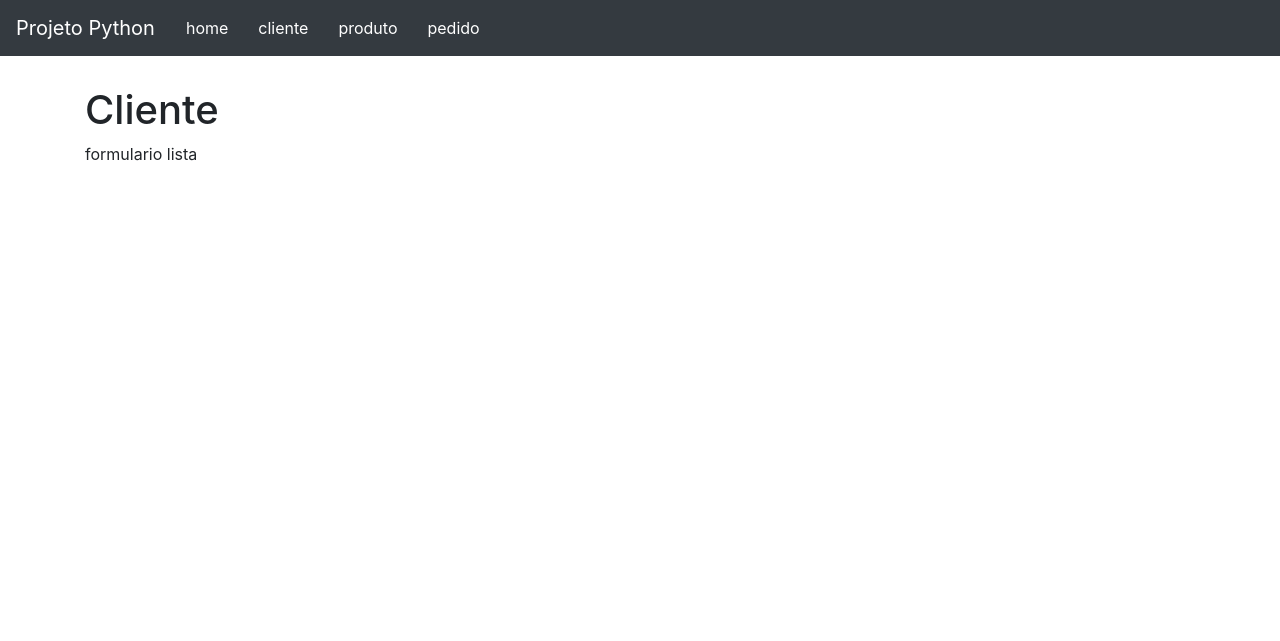
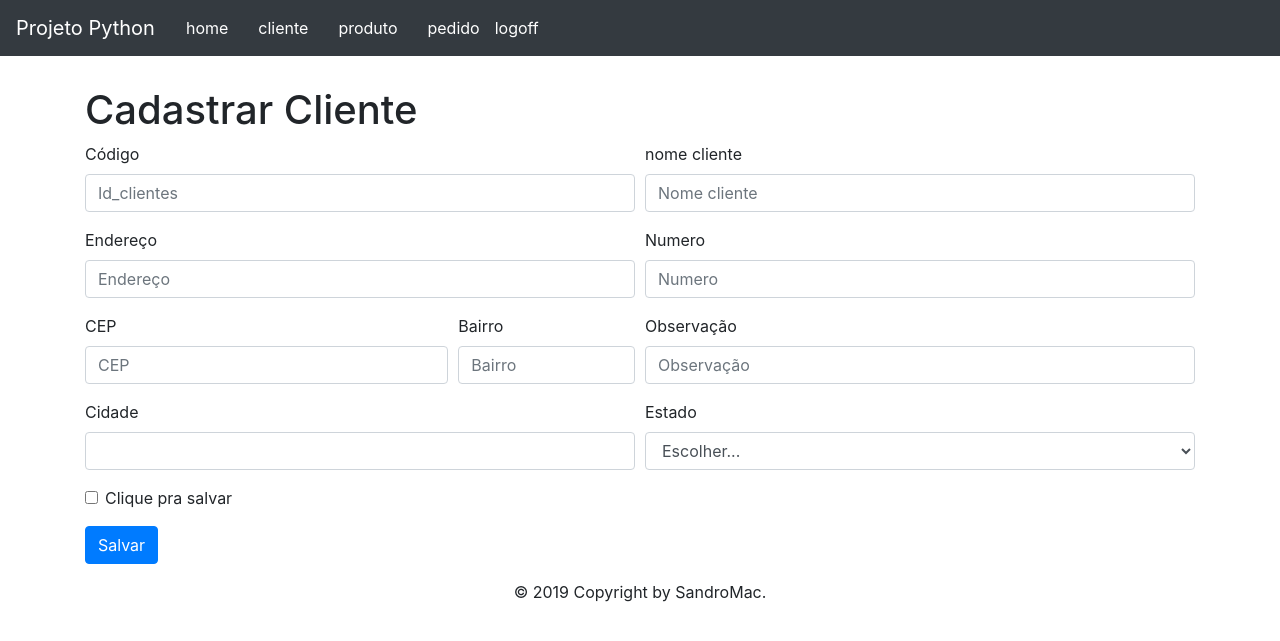
Before and after one commit to SandroVingla/webPythonProjetoEstudo2019_02, a Flask app: page /cliente/ in a window 1280 px wide. Shown: the top 641 px of the page. Run offline with Flask 2, Linux system fonts and the light colour scheme; some libraries are stand-ins or nearby versions.

Commit message:
feito login sem o logout

```diff
--- a/app.py
+++ b/app.py
@@ -1,4 +1,5 @@
-from flask import Flask, render_template, redirect, url_for, Blueprint
+from flask import Flask, render_template, redirect, url_for, Blueprint, session
+from datetime import timedelta
 
 
 from mod_login.login import bp_login
@@ -7,6 +8,7 @@ from mod_cliente.cliente import bp_cliente
 from mod_pedido.pedido import pedidoBP
 from mod_erro.erro import bp_erro
 from mod_produto.produto import bp_produto
+
 
 
 def create_app():
@@ -27,5 +29,10 @@ def create_app():
     def nao_encontrado(error):
         return redirect('/erro')
 
+    @app.before_request
+    def before_request():
+        session.permanent = True
+        app.permanent_session_lifetime = timedelta(minutes=1)
+
 
     return app
--- a/mod_cliente/templates/formListaCliente.html
+++ b/mod_cliente/templates/formListaCliente.html
@@ -1,6 +1,90 @@
 {% extends 'modelo.html' %}
 
 {% block content %}
-<h1>Cliente</h1>
-<p class="importat">formulario lista</p>
+
+<form>
+    <h1>Cadastrar Cliente</h1>
+    <div class="form-row">
+        <div class="form-group col-md-6">
+            <label for="inputCodigo">Código</label>
+            <input type="Id" class="form-control" id="inputIdcliente" placeholder="Id_clientes">
+        </div>
+        <div class="form-group col-md-6">
+            <label for="inputNome">nome cliente</label>
+            <input type="Nome" class="form-control" id="inputNome" placeholder="Nome cliente">
+        </div>
+    </div>
+    <div class="form-row">
+        <div class="form-group col-md-6">
+            <label for="inputEndereço">Endereço</label>
+            <input type="Id" class="form-control" id="inputIdEndereço" placeholder="Endereço">
+        </div>
+        <div class="form-group col-md-6">
+            <label for="inputNome">Numero</label>
+            <input type="Numero" class="form-control" id="inputNumero" placeholder="Numero">
+        </div>
+    </div>
+    <div class="form-row">
+        <div class="form-group col-md-4">
+            <label for="inputCEP">CEP</label>
+            <input type="CEP" class="form-control" id="inputIdCEP" placeholder="CEP">
+        </div>
+        <div class="form-group col-md-2">
+            <label for="inputBairro">Bairro</label>
+            <input type="Bairro" class="form-control" id="inputBairro" placeholder="Bairro">
+        </div>
+        <div class="form-grup col-md-6">
+            <label for="inputObservação">Observação</label>
+            <input type="Observação" class="form-control" id="inputObservação" placeholder="Observação">
+        </div>
+    </div>
+    <div class="form-row">
+        <div class="form-group col-md-6">
+            <label for="inputCity">Cidade</label>
+            <input type="text" class="form-control" id="inputCity">
+        </div>
+        <div class="form-group col-md-6">
+            <label for="inputEstado">Estado</label>
+            <select id="inputEstado" class="form-control">
+                <option selected>Escolher...</option>
+                <option>Acre (AC)</option>
+                <option>Alagoas (AL)</option>
+                <option>Amapá (AP)</option>
+                <option>Amazonas (AM)</option>
+                <option>Bahia (BA)</option>
+                <option>Ceará (CE)</option>
+                <option>Distrito Federal (DF)</option>
+                <option>Espírito Santo (ES)</option>
+                <option>Goiás (GO)</option>
+                <option>Maranhão (MA)</option>
+                <option>Mato Grosso (MT)</option>
+                <option>Mato Grosso do Sul (MS)</option>
+                <option>Minas Gerais (MG)</option>
+                <option>Paraíba (PB)</option>
+                <option>Paraná (PR)</option>
+                <option>Pernambuco (PE)</option>
+                <option>Piauí (PI)</option>
+                <option>Rio de Janeiro (RJ)</option>
+                <option>Rio Grande do Norte (RN)</option>
+                <option>Rio Grande do Sul (RS)</option>
+                <option>Rondônia (RO)</option>
+                <option>Roraima (RR)</option>
+                <option>Santa Catarina (SC)</option>
+                <option>São Paulo (SP)</option>
+                <option>Sergipe (SE)</option>
+                <option>Tocantins (TO)</option>
+            </select>
+        </div>
+    </div>
+    <div class="form-group">
+        <div class="form-check">
+            <input class="form-check-input" type="checkbox" id="gridCheck">
+            <label class="form-check-label" for="gridCheck">
+                Clique pra salvar
+            </label>
+        </div>
+    </div>
+    <button type="submit" class="btn btn-primary">Salvar</button>
+</form>
+
 {% endblock content %}
--- a/mod_login/templates/formLogin.html
+++ b/mod_login/templates/formLogin.html
@@ -17,12 +17,13 @@
                                 </div>
                             {% endif %}
                         {% endwith %}
-                        <h1>Bem Vindo</h1>
+                        <h1>Bem Vindo </h1>
                         <form action="" method="POST" novalidate>
                             {{ form.csrf_token }}
                             <div class="form-group">
                               <label>login</label>
-                              {{ form.login(class="form-control", placeholder="seu_nome") }}
+                              {{ form.login(class="form-control", placeholder="user") }}
+
                             </div>
                             <div class="form-group">
                               <label>senha</label>
--- a/static/css/style.css
+++ b/static/css/style.css
@@ -7,3 +7,8 @@ a:hover {
     color:greenyellow;
     text-decoration: underline;
 }
+div.footer{
+    overflow: hidden;
+    color: rgba(255, 2555, 255, 6);
+    background-color: rgba(0, 0, 0, .2);
+}
--- a/templates/modelo.html
+++ b/templates/modelo.html
@@ -1,5 +1,6 @@
 <!DOCTYPE html>
 <html lang="pt-br">
+
 <head>
     <meta charset="UTF-8">
     <meta name="viewport" content="width=device-width, initial-scale=1.0">
@@ -9,13 +10,12 @@
 
     <link rel="stylesheet" href="{{ url_for('static',filename='css/style.css') }}">
     <style>
-        main{
+        main {
             padding-top: 30px;
         }
-
-
     </style>
 </head>
+
 <body>
     <nav class="navbar navbar-expand-lg navbar-dark bg-dark">
 
@@ -49,6 +49,11 @@
                         <a class="navbar-link" href="/pedido">pedido</a>
                     </li>
                 </div>
+                <div>
+                    <li class="nav-item {% if active_page == 'formLogin' %}active{% endif %}">
+                        <a class="navbar-link" href="/">logoff</a>
+                    </li>
+                </div>
             </ul>
 
         </div>
@@ -59,9 +64,14 @@
                 <div class="col-md-12">{% block content %}{% endblock %}</div>
             </div>
         </div>
+
     </main>
+    <div class="footer-copyright text-center py-3">© 2019 Copyright by SandroMac.</div>
+
+
     <script src="{{ url_for('static', filename='js/jquery-3.4.1.min.js') }}"></script>
     <script src="{{ url_for('static', filename='js/popper.min.js') }}"></script>
     <script src="{{ url_for('static', filename='bootstrap-3.4.1/js/bootstrap.min.js') }}"></script>
 </body>
+
 </html>
```
Also changed, not shown: mod_home/templates/home.html (+6 -2 lines), mod_login/login.py (+7 -2 lines). Lines whose indentation alone changed are shown as unchanged.
